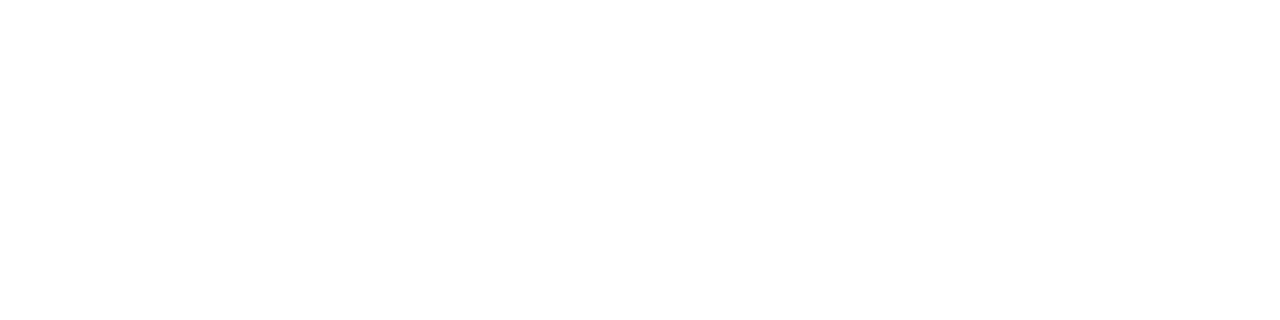
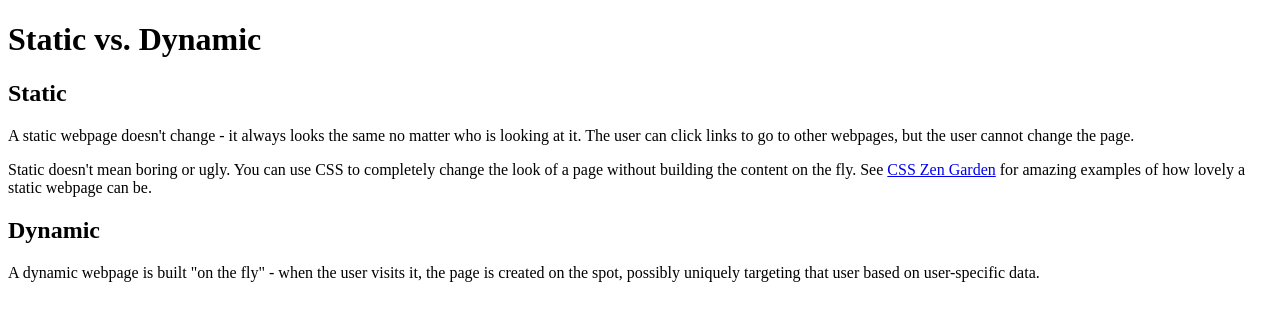
Before and after one commit to jlyden/green-things-grow, a plain HTML site: page sample static/index.html in a window 1280 px wide. Drawn offline with Linux system fonts and the light colour scheme.

Commit message:
Feat: More info static dynamic

```diff
--- a/sample static/index.html
+++ b/sample static/index.html
@@ -1,10 +1,25 @@
 <!DOCTYPE html>
 <html>
     <head>
-
+        <title>Sample Static Webpage</title>
     </head>
 
     <body>
+        <h1>Static vs. Dynamic</h1>
+        <h2>Static</h2>
+        <p>A static webpage doesn't change - it always looks the same
+        no matter who is looking at it. The user can click links to go
+        to other webpages, but the user cannot change the page.</p>
 
+        <p>Static doesn't mean boring or ugly. You can use CSS to
+        completely change the look of a page without building the
+        content on the fly. See
+        <a href="http://www.csszengarden.com/" target="_blank">CSS Zen Garden</a>
+        for amazing examples of how lovely a static webpage can be.</p>
+
+        <h2>Dynamic</h2>
+        <p>A dynamic webpage is built "on the fly" - when the user
+        visits it, the page is created on the spot, possibly uniquely
+        targeting that user based on user-specific data.</p>
     </body>
 </html>
--- a/static/base.css
+++ b/static/base.css
@@ -86,6 +86,7 @@ hr {
 .post-content {
   margin: 0;
   font-size: 17px;
+  white-space: pre-wrap;
 }
 
 .copyright {
```
Also changed, not shown: templates/singlepost.html (+2 -0 lines).
